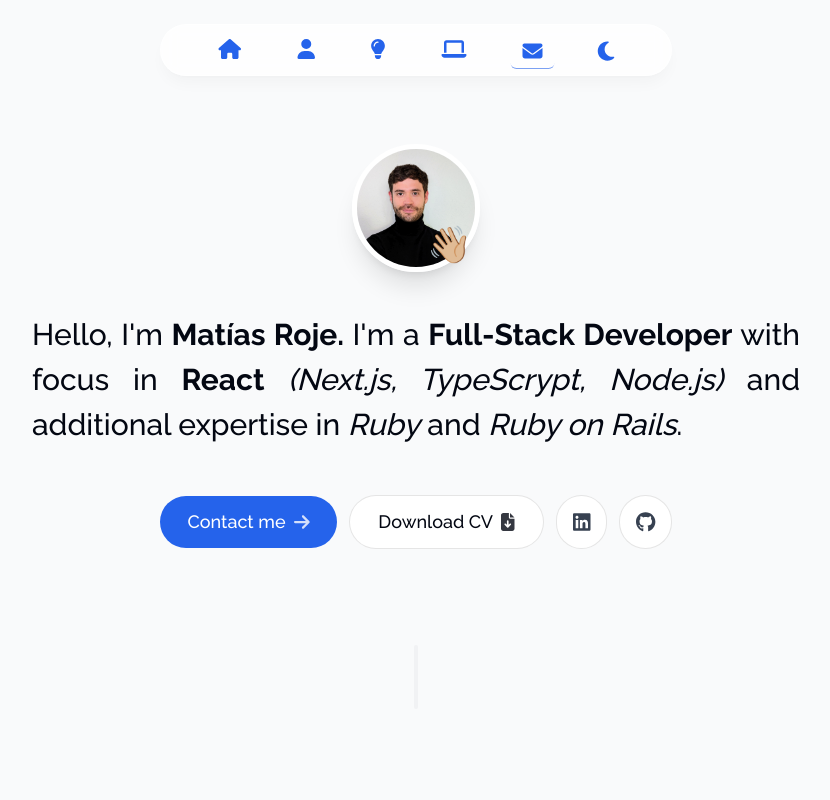
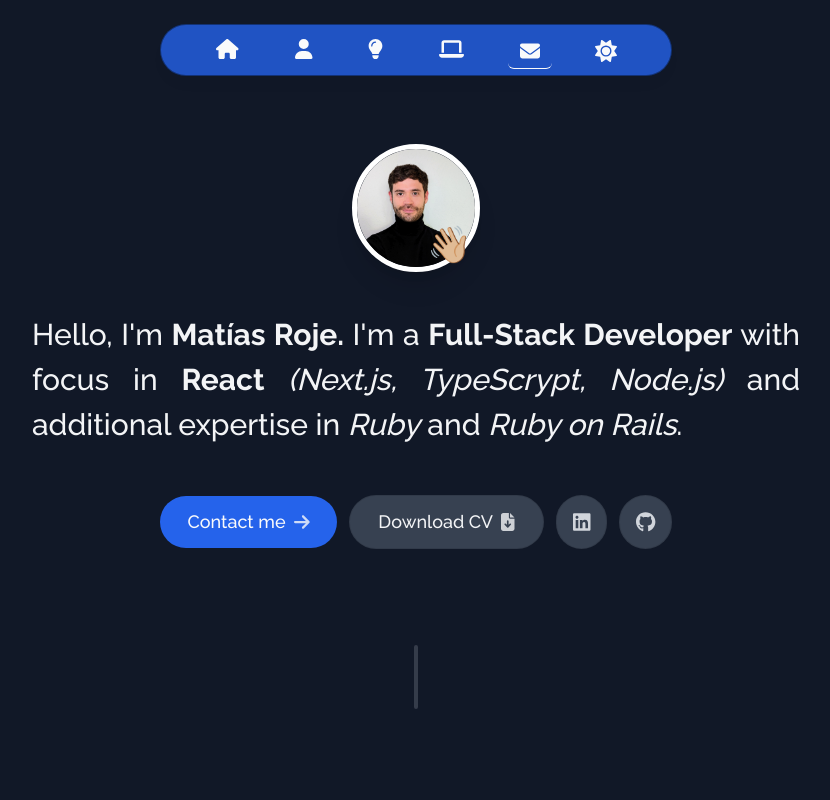
Before and after one commit to MatiasRoje/portfolio, a Next.js app: page / in a window 1280 px wide. Both pictures are taken after a click on the button 830 px from the left and 51 px from the top of the page. Shown: the top 800 px of the page, without its empty margins (224-1054 px from the left). Built offline with nearby package versions, Linux system fonts and the light colour scheme; no server answers.

Commit message:
dark theme implemented

```diff
--- a/app/layout.tsx
+++ b/app/layout.tsx
@@ -9,6 +9,7 @@ import Header from "@/components/header";
 import ActiveSectionContextProvider from "@/context/active-section-context";
 import { Toaster } from "react-hot-toast";
 import Footer from "@/components/footer";
+import ThemeContextProvider from "@/context/theme-context";
 
 const raleway = Raleway({ subsets: ["latin"] });
 
@@ -26,14 +27,16 @@ export default function RootLayout({
   return (
     <html lang="en" className="!scroll-smooth">
       <body
-        className={`${raleway.className} bg-gray-50 pt-28 text-gray-950 sm:pt-36`}
+        className={`${raleway.className} bg-gray-50 pt-28 text-gray-950 dark:bg-gray-900 dark:text-gray-100 sm:pt-36`}
       >
+        <ThemeContextProvider>
           <ActiveSectionContextProvider>
             <Header />
             {children}
           </ActiveSectionContextProvider>
           <Footer />
           <Toaster position="top-right" />
+        </ThemeContextProvider>
       </body>
     </html>
   );
--- a/components/contact.tsx
+++ b/components/contact.tsx
@@ -29,7 +29,7 @@ function Contact() {
       }}
     >
       <SectionHeading>Contact me</SectionHeading>
-      <p className="-mt-6 text-gray-700">
+      <p className="-mt-6 text-gray-700 dark:text-gray-200">
         Please contact me directly at{" "}
         <a className="underline" href="mailto:rojechi@gmail.com">
           rojechi@gmail.com
--- a/components/header.tsx
+++ b/components/header.tsx
@@ -14,6 +14,7 @@ import {
   faUser,
 } from "@fortawesome/free-solid-svg-icons";
 import { useActiveSectionContext } from "@/context/active-section-context";
+import ThemeSwitch from "./theme-switch";
 
 function Header() {
   const { activeSection, setActiveSection, setTimeOfLastClick } =
@@ -22,12 +23,12 @@ function Header() {
   return (
     <header className="relative z-50">
       <motion.div
-        className="fixed left-1/2 top-0 h-12 w-full rounded-none border border-white border-opacity-40 bg-white bg-opacity-80 shadow-lg shadow-black/[0.03] backdrop-blur-[0.5rem] sm:top-6 sm:h-[3.25rem] sm:w-[32rem] sm:rounded-full"
+        className="fixed left-1/2 top-0 h-12 w-full rounded-none border border-white border-opacity-40 bg-white bg-opacity-80 shadow-lg shadow-black/[0.03] backdrop-blur-[0.5rem] dark:border-black/40 dark:bg-blue-600 dark:bg-opacity-80 sm:top-6 sm:h-[3.25rem] sm:w-[32rem] sm:rounded-full"
         initial={{ y: -100, x: "-50%", opacity: 0 }}
         animate={{ y: 0, x: "-50%", opacity: 1 }}
       ></motion.div>
       <nav className="fixed left-1/2 top-[0.15rem] flex h-12 -translate-x-1/2 py-2 sm:top-[1.7rem] sm:h-[initial] sm:py-0">
-        <ul className="flex w-[22rem] flex-wrap items-center justify-center gap-y-1 text-blue-600 sm:w-[initial] sm:flex-nowrap sm:gap-8">
+        <ul className="flex w-[22rem] flex-wrap items-center justify-center gap-y-1 text-blue-600 dark:text-gray-50 sm:w-[initial] sm:flex-nowrap sm:gap-8">
           <motion.li
             className="relative flex h-3/4 items-center justify-center pb-1"
             initial={{ y: -100, opacity: 0 }}
@@ -36,7 +37,7 @@ function Header() {
             <Link
               href="#home"
               className={clsx(
-                "flex w-full items-center justify-center px-3 py-3 outline-none transition hover:scale-110 hover:text-blue-700 focus:scale-110"
+                "flex w-full items-center justify-center px-3 py-3 outline-none transition hover:scale-110 hover:text-blue-700 focus:scale-110 dark:hover:text-white"
               )}
               onClick={() => {
                 setTimeOfLastClick(Date.now());
@@ -47,7 +48,7 @@ function Header() {
             </Link>
             {"Home" === activeSection && (
               <motion.span
-                className="absolute inset-0 -z-10 rounded-md border-b border-blue-600/60"
+                className="absolute inset-0 -z-10 rounded-md border-b border-blue-600/60 dark:border-gray-50"
                 layoutId="activeSection"
                 transition={{
                   type: "spring",
@@ -65,7 +66,7 @@ function Header() {
             <Link
               href="#about"
               className={clsx(
-                "flex w-full items-center justify-center px-3 py-3 outline-none transition hover:scale-110 hover:text-blue-700 focus:scale-110"
+                "flex w-full items-center justify-center px-3 py-3 outline-none transition hover:scale-110 hover:text-blue-700 focus:scale-110 dark:hover:text-white"
               )}
               onClick={() => {
                 setTimeOfLastClick(Date.now());
@@ -76,7 +77,7 @@ function Header() {
             </Link>
             {"About" === activeSection && (
               <motion.span
-                className="absolute inset-0 -z-10 rounded-md border-b border-blue-600/60"
+                className="absolute inset-0 -z-10 rounded-md border-b border-blue-600/60 dark:border-gray-50"
                 layoutId="activeSection"
                 transition={{
                   type: "spring",
@@ -94,7 +95,7 @@ function Header() {
             <Link
               href="#skills"
               className={clsx(
-                "flex w-full items-center justify-center px-3 py-3 outline-none transition hover:scale-110 hover:text-blue-700 focus:scale-110"
+                "flex w-full items-center justify-center px-3 py-3 outline-none transition hover:scale-110 hover:text-blue-700 focus:scale-110 dark:hover:text-white"
               )}
               onClick={() => {
                 setTimeOfLastClick(Date.now());
@@ -105,7 +106,7 @@ function Header() {
             </Link>
             {"Skills" === activeSection && (
               <motion.span
-                className="absolute inset-0 -z-10 rounded-md border-b border-blue-600/60"
+                className="absolute inset-0 -z-10 rounded-md border-b border-blue-600/60 dark:border-gray-50"
                 layoutId="activeSection"
                 transition={{
                   type: "spring",
@@ -123,7 +124,7 @@ function Header() {
             <Link
               href="#projects"
               className={clsx(
-                "flex w-full items-center justify-center px-3 py-3 outline-none transition hover:scale-110 hover:text-blue-700 focus:scale-110"
+                "flex w-full items-center justify-center px-3 py-3 outline-none transition hover:scale-110 hover:text-blue-700 focus:scale-110 dark:hover:text-white"
               )}
               onClick={() => {
                 setTimeOfLastClick(Date.now());
@@ -134,7 +135,7 @@ function Header() {
             </Link>
             {"Projects" === activeSection && (
               <motion.span
-                className="absolute inset-0 -z-10 rounded-md border-b border-blue-600/60"
+                className="absolute inset-0 -z-10 rounded-md border-b border-blue-600/60 dark:border-gray-50"
                 layoutId="activeSection"
                 transition={{
                   type: "spring",
@@ -152,7 +153,7 @@ function Header() {
             <Link
               href="#contact"
               className={clsx(
-                "flex w-full items-center justify-center px-3 py-3 outline-none transition hover:scale-110 hover:text-blue-700 focus:scale-110"
+                "flex w-full items-center justify-center px-3 py-3 outline-none transition hover:scale-110 hover:text-blue-700 focus:scale-110 dark:hover:text-white"
               )}
               onClick={() => {
                 setTimeOfLastClick(Date.now());
@@ -163,7 +164,7 @@ function Header() {
             </Link>
             {"Contact" === activeSection && (
               <motion.span
-                className="absolute inset-0 -z-10 rounded-md border-b border-blue-600/60"
+                className="absolute inset-0 -z-10 rounded-md border-b border-blue-600/60 dark:border-gray-50"
                 layoutId="activeSection"
                 transition={{
                   type: "spring",
@@ -178,9 +179,7 @@ function Header() {
             initial={{ y: -100, opacity: 0 }}
             animate={{ y: 0, opacity: 1 }}
           >
-            <button className="flex w-full items-center justify-center px-3 py-3 outline-none transition hover:scale-110 focus:scale-110">
-              <FontAwesomeIcon icon={faMoon} style={{ fontSize: 20 }} />
-            </button>
+            <ThemeSwitch />
           </motion.li>
         </ul>
       </nav>
--- a/components/intro.tsx
+++ b/components/intro.tsx
@@ -82,7 +82,7 @@ function Intro() {
       >
         <Link
           href="#contact"
-          className="group flex items-center gap-2 rounded-full bg-blue-600 px-7 py-3 text-white outline-none transition hover:scale-110 hover:bg-blue-700 focus:scale-110 active:scale-105"
+          className="group flex items-center gap-2 rounded-full bg-blue-600 px-7 py-3 text-gray-50 outline-none transition hover:scale-110 hover:bg-blue-700 focus:scale-110 active:scale-105"
           onClick={() => {
             setActiveSection("Contact");
             setTimeOfLastClick(Date.now());
@@ -97,7 +97,7 @@ function Intro() {
         </Link>
 
         <a
-          className="borderBlack group flex cursor-pointer items-center gap-2 rounded-full bg-white px-7 py-3 outline-none transition hover:scale-110 focus:scale-110 active:scale-105"
+          className="borderBlack group flex cursor-pointer items-center gap-2 rounded-full bg-white px-7 py-3 outline-none transition hover:scale-110 focus:scale-110 active:scale-105 dark:bg-gray-700"
           href="/CV.pdf"
           download
         >
@@ -110,7 +110,7 @@ function Intro() {
         </a>
         <div className="flex gap-3">
           <a
-            className="borderBlack flex cursor-pointer items-center gap-2 rounded-full bg-white p-4 text-gray-700 outline-none transition hover:scale-[1.15] hover:text-gray-950 focus:scale-[1.15] active:scale-105"
+            className="borderBlack flex cursor-pointer items-center gap-2 rounded-full bg-white p-4 text-gray-700 outline-none transition hover:scale-[1.15] hover:text-gray-950 focus:scale-[1.15] active:scale-105 dark:bg-gray-700 dark:text-gray-300"
             href="https://www.linkedin.com/in/mat%C3%ADas-roje-carrasco-2a2673273/"
             target="_blank"
           >
@@ -118,7 +118,7 @@ function Intro() {
           </a>
 
           <a
-            className="borderBlack flex cursor-pointer items-center gap-2 rounded-full bg-white p-4 text-gray-700 outline-none transition hover:scale-[1.15] hover:text-gray-950 focus:scale-[1.15] active:scale-105"
+            className="borderBlack flex cursor-pointer items-center gap-2 rounded-full bg-white p-4 text-gray-700 outline-none transition hover:scale-[1.15] hover:text-gray-950 focus:scale-[1.15] active:scale-105 dark:bg-gray-700 dark:text-gray-300"
             href="https://github.com/MatiasRoje"
             target="_blank"
           >
--- a/components/section-divider.tsx
+++ b/components/section-divider.tsx
@@ -5,7 +5,7 @@ import { motion } from "framer-motion";
 export default function SectionDivider() {
   return (
     <motion.div
-      className="my-24 hidden h-16 w-1 rounded-full bg-gray-200/40 sm:block"
+      className="my-24 hidden h-16 w-1 rounded-full bg-gray-200/40 dark:bg-gray-500/40 sm:block"
       initial={{ opacity: 0, y: 100 }}
       animate={{ opacity: 1, y: 0 }}
       transition={{ delay: 0.125 }}
--- a/components/skills.tsx
+++ b/components/skills.tsx
@@ -5,6 +5,7 @@ import SectionHeading from "./section-heading";
 import { skillsData } from "@/lib/data";
 import { motion } from "framer-motion";
 import { useSectionInView } from "@/lib/hooks";
+import { useTheme } from "@/context/theme-context";
 
 const fadeInAnimationVariants = {
   initial: {
@@ -22,6 +23,7 @@ const fadeInAnimationVariants = {
 
 function Skills() {
   const { ref } = useSectionInView("Skills");
+  const { theme } = useTheme();
 
   return (
     <section
@@ -43,7 +45,9 @@ function Skills() {
             custom={index}
           >
             <Image
-              src={`https://skillicons.dev/icons?i=${skill}&theme=dark`}
+              src={`https://skillicons.dev/icons?i=${skill}&theme=${
+                theme === "light" ? "dark" : "light"
+              }`}
               alt={`${skill} icon`}
               width={48}
               height={48}
--- a/components/theme-switch.tsx
+++ b/components/theme-switch.tsx
@@ -1,12 +1,23 @@
 "use client";
 
-import { faMoon } from "@fortawesome/free-solid-svg-icons";
+import { useTheme } from "@/context/theme-context";
+import { faMoon, faSun } from "@fortawesome/free-solid-svg-icons";
+
 import { FontAwesomeIcon } from "@fortawesome/react-fontawesome";
 
 function ThemeSwitch() {
+  const { theme, toggleTheme } = useTheme();
+
   return (
-    <button className="flex w-full items-center justify-center px-3 py-3 outline-none transition hover:scale-110 focus:scale-110">
-      <FontAwesomeIcon icon={faMoon} style={{ fontSize: 20 }} />
+    <button
+      className="flex w-full items-center justify-center px-3 py-3 outline-none transition hover:scale-110 focus:scale-110"
+      onClick={toggleTheme}
+    >
+      {theme === "light" ? (
+        <FontAwesomeIcon icon={faMoon} style={{ fontSize: 20 }} />
+      ) : (
+        <FontAwesomeIcon icon={faSun} style={{ fontSize: 20 }} />
+      )}
     </button>
   );
 }
--- /dev/null
+++ b/context/theme-context.tsx
@@ -0,0 +1,68 @@
+"use client";
+
+import React, { useEffect, useState, createContext, useContext } from "react";
+
+type Theme = "light" | "dark";
+
+type ThemeContextType = {
+  theme: Theme;
+  toggleTheme: () => void;
+};
+
+const ThemeContext = createContext<ThemeContextType | null>(null);
+
+export default function ThemeContextProvider({
+  children,
+}: {
+  children: React.ReactNode;
+}) {
+  const [theme, setTheme] = useState<Theme>("light");
+
+  const toggleTheme = () => {
+    if (theme === "light") {
+      setTheme("dark");
+      window.localStorage.setItem("theme", "dark");
+      document.documentElement.classList.add("dark");
+    } else {
+      setTheme("light");
+      window.localStorage.setItem("theme", "light");
+      document.documentElement.classList.remove("dark");
+    }
+  };
+
+  useEffect(() => {
+    const localTheme = window.localStorage.getItem("theme") as Theme | null;
+
+    if (localTheme) {
+      setTheme(localTheme);
+
+      if (localTheme === "dark") {
+        document.documentElement.classList.add("dark");
+      }
+    } else if (window.matchMedia("(prefers-color-scheme: dark)").matches) {
+      setTheme("dark");
+      document.documentElement.classList.add("dark");
+    }
+  }, []);
+
+  return (
+    <ThemeContext.Provider
+      value={{
+        theme,
+        toggleTheme,
+      }}
+    >
+      {children}
+    </ThemeContext.Provider>
+  );
+}
+
+export function useTheme() {
+  const context = useContext(ThemeContext);
+
+  if (context === null) {
+    throw new Error("useTheme must be used within a ThemeContextProvider");
+  }
+
+  return context;
+}
--- a/tailwind.config.ts
+++ b/tailwind.config.ts
@@ -1,20 +1,21 @@
-import type { Config } from 'tailwindcss'
+import type { Config } from "tailwindcss";
 
 const config: Config = {
   content: [
-    './pages/**/*.{js,ts,jsx,tsx,mdx}',
-    './components/**/*.{js,ts,jsx,tsx,mdx}',
-    './app/**/*.{js,ts,jsx,tsx,mdx}',
+    "./pages/**/*.{js,ts,jsx,tsx,mdx}",
+    "./components/**/*.{js,ts,jsx,tsx,mdx}",
+    "./app/**/*.{js,ts,jsx,tsx,mdx}",
   ],
   theme: {
     extend: {
       backgroundImage: {
-        'gradient-radial': 'radial-gradient(var(--tw-gradient-stops))',
-        'gradient-conic':
-          'conic-gradient(from 180deg at 50% 50%, var(--tw-gradient-stops))',
+        "gradient-radial": "radial-gradient(var(--tw-gradient-stops))",
+        "gradient-conic":
+          "conic-gradient(from 180deg at 50% 50%, var(--tw-gradient-stops))",
       },
     },
   },
   plugins: [],
-}
-export default config
+  darkMode: "class",
+};
+export default config;
```
Also changed, not shown: components/footer.tsx (+4 -4 lines), components/project.tsx (+5 -5 lines). Lines whose indentation alone changed are shown as unchanged.
